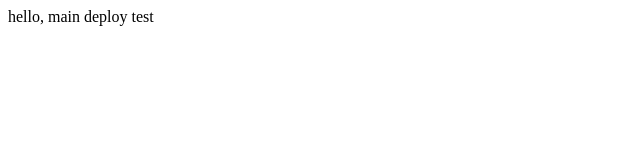
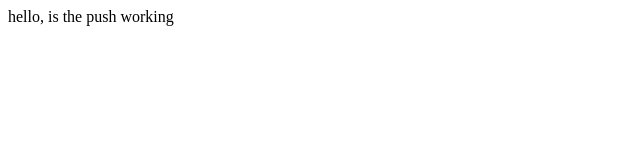
Before and after one commit to amirsuhel88/amirsworld, a React (Vite) app: page / in a window 1280 px wide. Shown: the top 160 px of the page, without its empty margins (0-640 px from the left). Built offline with nearby package versions, Linux system fonts and the light colour scheme.

Commit message:
deploy test

```diff
--- a/src/App.jsx
+++ b/src/App.jsx
@@ -1,5 +1,5 @@
 function App() {
-  return <>hello, main deploy test</>;
+  return <>hello, is the push working</>;
 }
 
 export default App;
```
